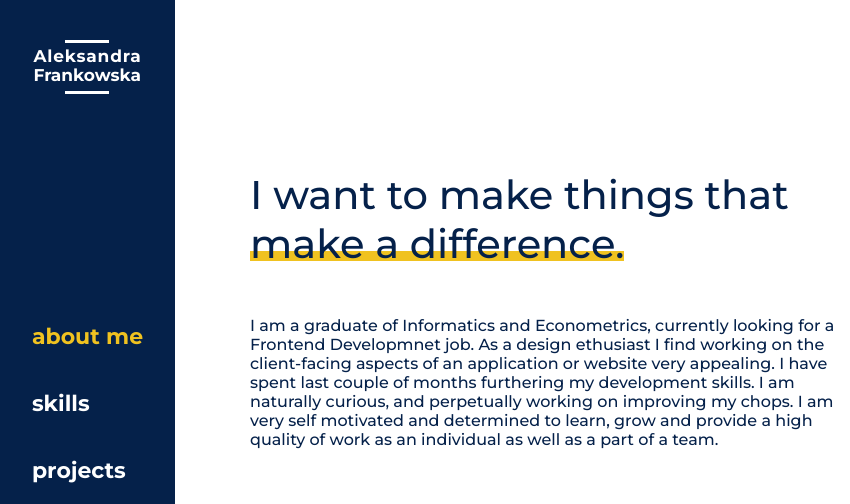
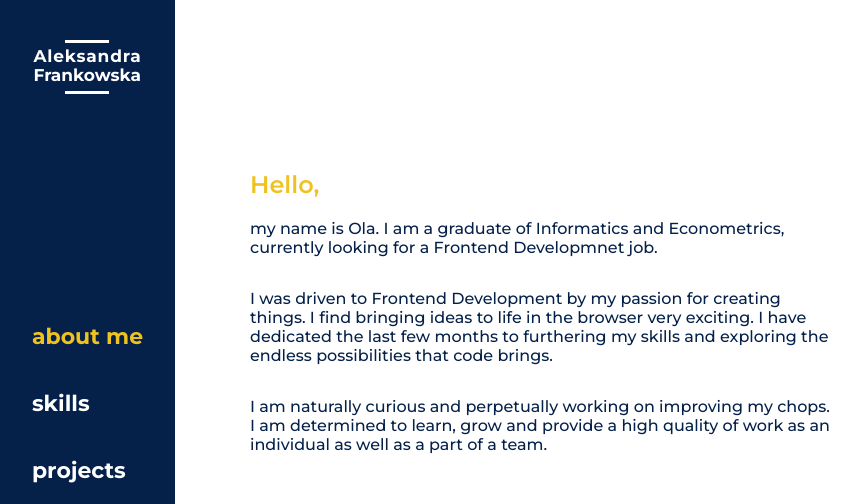
Before and after one commit to ofrankowska/aleksandrafrankowska.pl, a Gatsby site: page /about-me in a window 1280 px wide. Shown: the top 504 px of the page, 0-850 px from the left. Built offline with nearby package versions, Linux system fonts and the light colour scheme; Gatsby itself is replaced by a stand-in of ours; grey boxes are pictures that could not be loaded.

Commit message:
work on text content

```diff
--- a/src/pages/about-me.js
+++ b/src/pages/about-me.js
@@ -1,6 +1,6 @@
 import React from 'react';
 import ContentTemplate from 'templates/ContentTemplate';
-import Heading from 'components/atoms/Heading/Heading';
+import Subheading from 'components/atoms/Subheading/Subheading';
 import Paragraph from 'components/atoms/Paragraph/Paragraph';
 import { useStaticQuery, graphql } from 'gatsby';
 import Img from 'gatsby-image';
@@ -83,20 +83,27 @@ const AboutMePage = () => {
           I enjoy developing my skills and passions.
             Bringing ideas to life in the browrser using code is exciting to me.
           As a web developer, I enjoy using my obsessive attention to detail, my unequivocal love for making things, and my mission-driven work ethic to literally change the world.
+          the endless possibilities that code brings
           */}
-          <Heading>
-            I want to make things that{' '}
+          {/* <Heading>
+            I want to make things that
             <Heading withUnderline>make a difference.</Heading>
-          </Heading>
+          </Heading> */}
+          <Subheading>Hello,</Subheading>
           <Paragraph>
-            I am a graduate of Informatics and Econometrics, currently looking
-            for a Frontend Developmnet job. As a design ethusiast I find working
-            on the client-facing aspects of an application or website very
-            appealing. I have spent last couple of months furthering my
-            development skills. I am naturally curious, and perpetually working
-            on improving my chops. I am very self motivated and determined to
-            learn, grow and provide a high quality of work as an individual as
-            well as a part of a team.
+            my name is Ola. I am a graduate of Informatics and Econometrics,
+            currently looking for a Frontend Developmnet job.
+          </Paragraph>
+          <Paragraph>
+            I was driven to Frontend Development by my passion for creating
+            things. I find bringing ideas to life in the browser very exciting.
+            I have dedicated the last few months to furthering my skills and
+            exploring the endless possibilities that code brings.
+          </Paragraph>
+          <Paragraph>
+            I am naturally curious and perpetually working on improving my
+            chops. I am determined to learn, grow and provide a high quality of
+            work as an individual as well as a part of a team.
           </Paragraph>
         </TextWrapper>
       </StyledWrapper>
--- a/src/pages/skills.js
+++ b/src/pages/skills.js
@@ -3,9 +3,9 @@ import ContentTemplate from 'templates/ContentTemplate';
 import styled from 'styled-components';
 
 const skills = [
-  ['HTML', 'CSS', 'JavaScript', 'React', 'MySQL'],
-  ['Responsive Design', 'Styled Components', 'Bootstrap', 'Material UI'],
-  ['GIT', 'GitHub', 'VSCode', 'Chrome/React DevTools', 'Gatsby', 'Wordpress'],
+  ['HTML', 'CSS', 'Responsive Design', 'Bootstrap', 'JavaScript', 'MySQL'],
+  ['React', 'Styled Components', 'Gatsby', 'Material UI'],
+  ['GIT', 'GitHub', 'VSCode', 'Chrome/React DevTools', 'Wordpress'],
   ['Figma', 'GIMP', 'VEGAS Pro'],
 ];
 
```
Also changed, not shown: src/pages/projects.js (+4 -4 lines).
